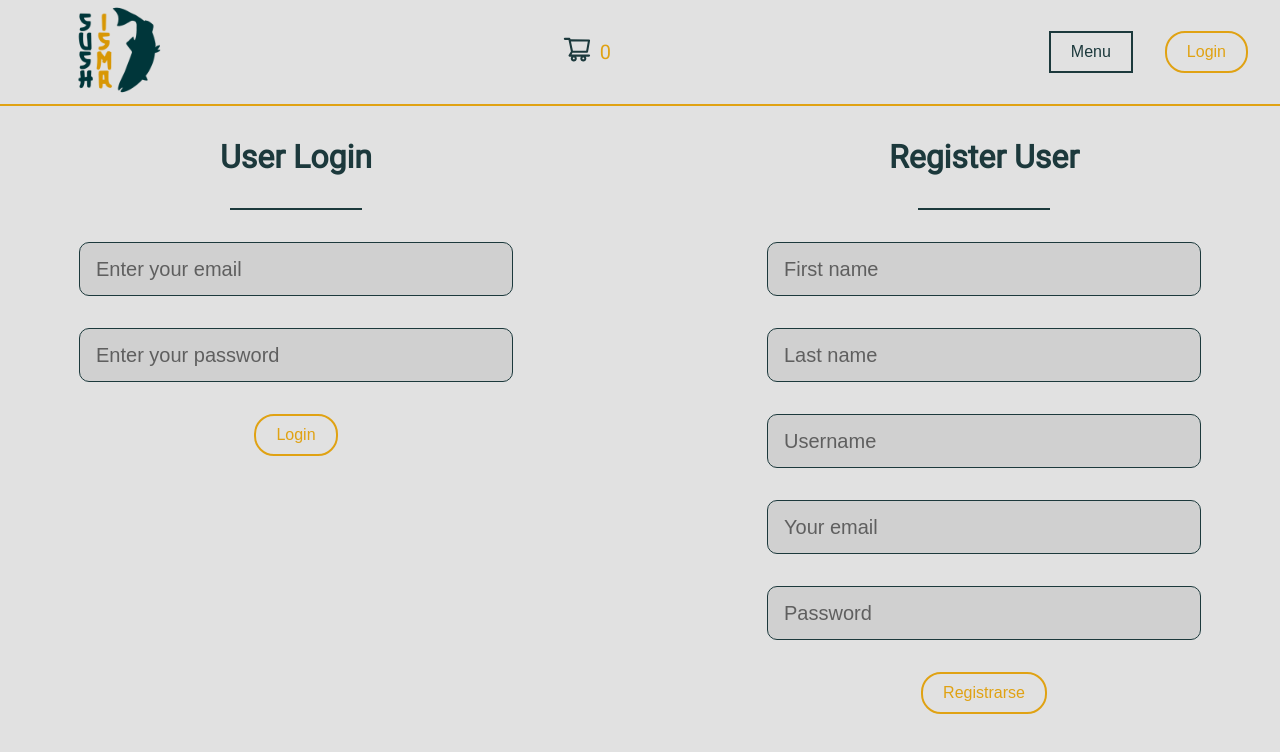
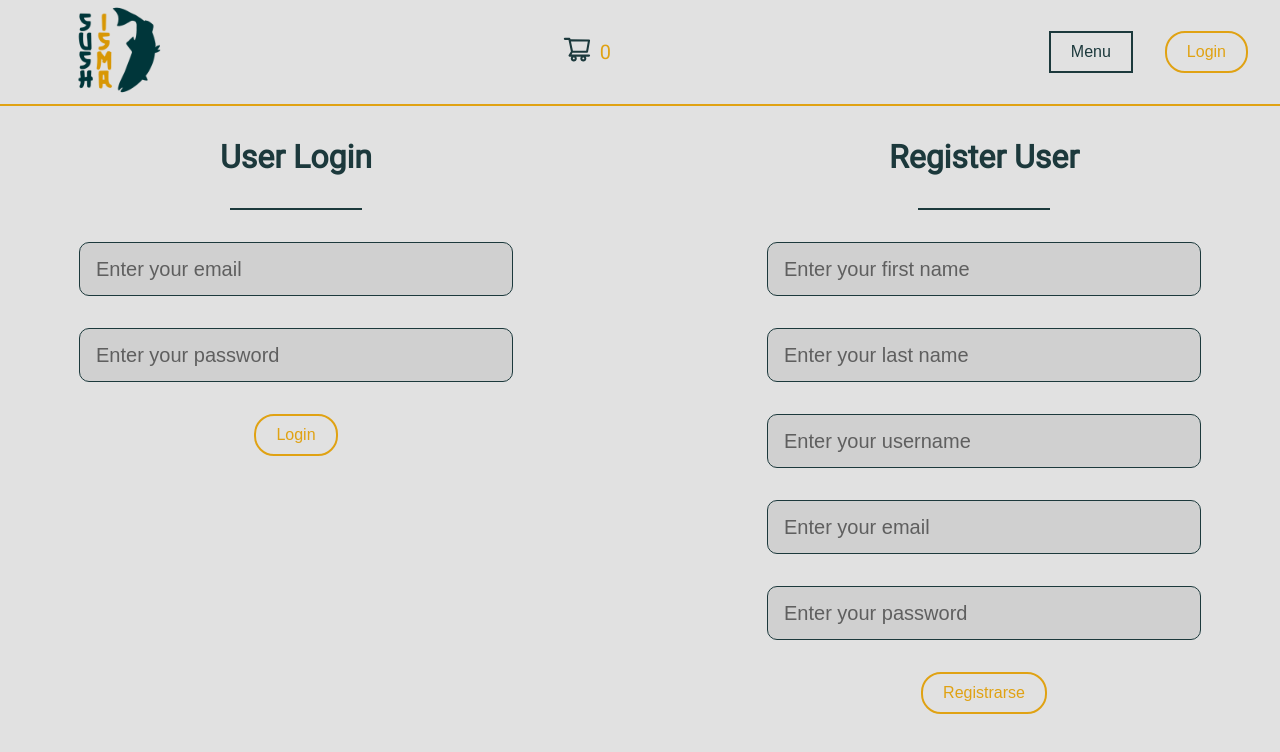
Before and after one commit to amsiceza/TBridge-Sushisma, a React (Vite) app: page /login in a window 1280 px wide. Shown: the top 752 px of the page. Built offline with nearby package versions, Linux system fonts and the light colour scheme.

Commit message:
Add register fixed

```diff
--- a/src/components/Register/Register.jsx
+++ b/src/components/Register/Register.jsx
@@ -2,48 +2,44 @@ import React, { useState } from 'react';
 import axios from 'axios';
 import { useNavigate } from 'react-router-dom';
 import "./Register.scss"
+const API_URL = 'http://localhost:3000'
+
 
 
 const Register = () => {
-  const [formData, setFormData] = useState({
+    const navigate = useNavigate()
+    const [formValues, setFormValues] = useState({
       first_name: '',
       last_name: '',
       username: '',
+      password: '',
       email: '',
-    password: '',
     });
+    const [isLoading, setIsLoading] = useState(false);
+    const [error, setError] = useState('');
 
-  const { first_name, last_name, username, email, password } = formData;
-
-  const onChange = (e) =>
-    setFormData({ ...formData, [e.target.name]: e.target.value });
-
-  const onSubmit = async (e) => {
-    e.preventDefault();
-
-    try {
-      const config = {
-        headers: {
-          'Content-Type': 'application/json',
-        },
+    const handleInputChange = (event) => {
+      const { name, value } = event.target;
+      setFormValues({ ...formValues, [name]: value });
     };
 
-      const body = JSON.stringify({ name, email, password });
+    const handleSubmit = async (event) => {
+      event.preventDefault();
+      setIsLoading(true);
+      setError('');
+      try {
+        const response = await axios.post(API_URL+'/users/create', formValues);
+        console.log(response.data);
+        setIsLoading(false);
+        navigate('/login')
 
-      const response = await axios.post(
-        'http://localhost:300/users/create',
-        body,
-        config
-      );
-
-      console.log('Usuario registrado exitosamente', response.data);
-      navigate('/login'); // Redirigir a la página de login
-    } catch (err) {
-      console.error('Error al registrar el usuario', err.response.data);
+      } catch (error) {
+        console.error(error);
+        setError(error.message);
+        setIsLoading(false);
       }
     };
 
-  const navigate = useNavigate(); // Obtener la función navigate
 
   return (
 
@@ -52,48 +48,53 @@ const Register = () => {
           <input
             type="text"
             name="first_name"
-            value={first_name}
-            onChange={(e) => onChange(e)}
-            placeholder="First name"
+            value={formValues.first_name}
+            onChange={handleInputChange}
+            placeholder="Enter your first name"
+            autoComplete='off'
           />
         </div>
         <div>
           <input
             type="text"
             name="last_name"
-            value={last_name}
-            onChange={(e) => onChange(e)}
-            placeholder="Last name"
+            value={formValues.last_name}
+            onChange={handleInputChange}
+            placeholder="Enter your last name"
+            autoComplete='off'
           />
         </div>
         <div>
           <input
             type="text"
             name="username"
-            value={username}
-            onChange={(e) => onChange(e)}
-            placeholder="Username"
+            value={formValues.username}
+            onChange={handleInputChange}
+            placeholder="Enter your username"
+            autoComplete='off'
           />
         </div>
         <div>
           <input
             type="text"
             name="email"
-            value={email}
-            onChange={(e) => onChange(e)}
-            placeholder="Your email"
+            value={formValues.email}
+            onChange={handleInputChange}
+            placeholder="Enter your email"
+            autoComplete='off'
           />
         </div>
         <div>
           <input
             type="password"
             name="password"
-            value={password}
-            onChange={(e) => onChange(e)}
-            placeholder="Password"
+            value={formValues.password}
+            onChange={handleInputChange}
+            placeholder="Enter your password"
+            autoComplete='off'
           />
         </div>
-        <button className="submit-add-procut" type="submit">Registrarse</button>
+        <button className="submit-add-procut" type="submit" onClick={handleSubmit}>Registrarse</button>
       </form>
 
   );
```
Lines whose indentation alone changed are shown as unchanged.
